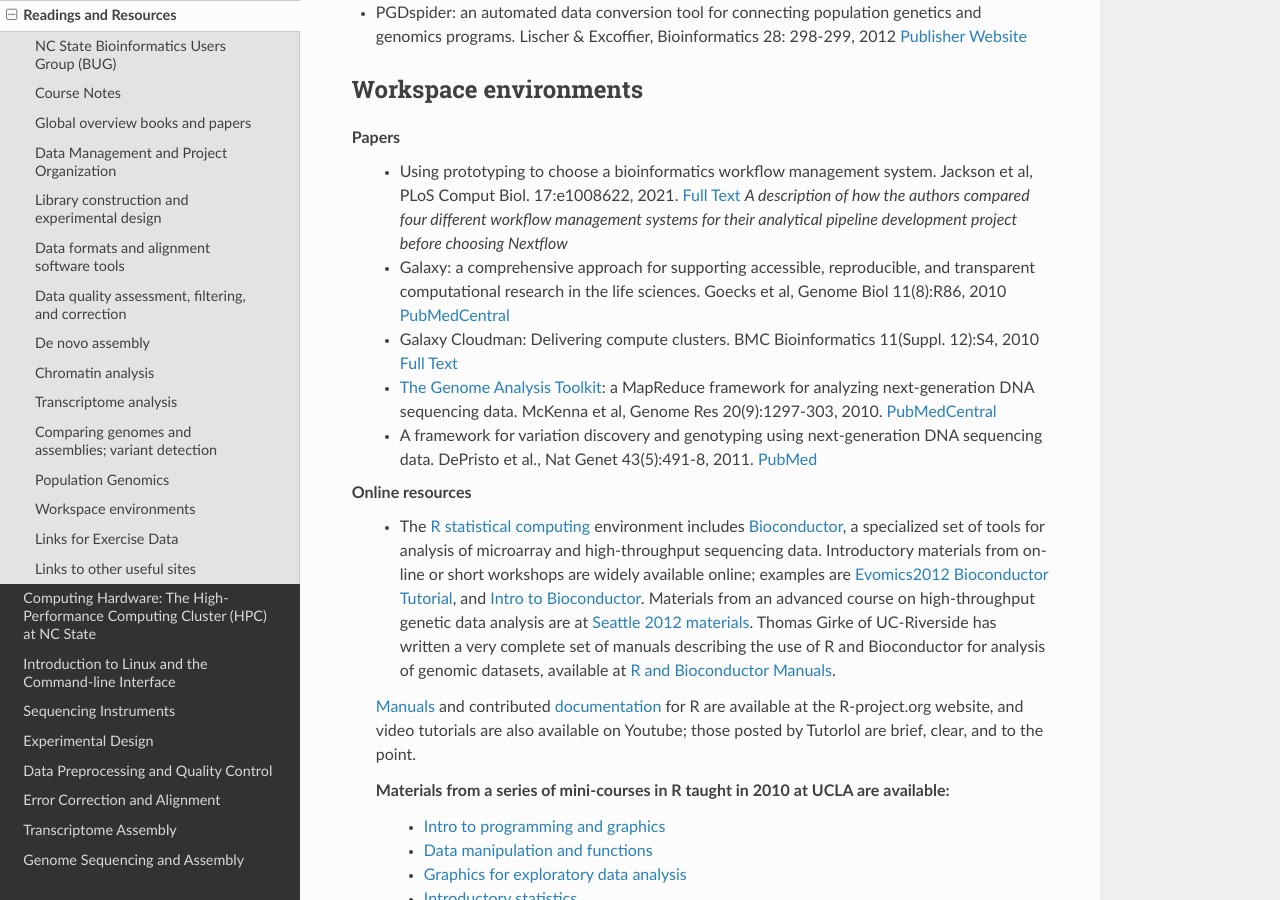
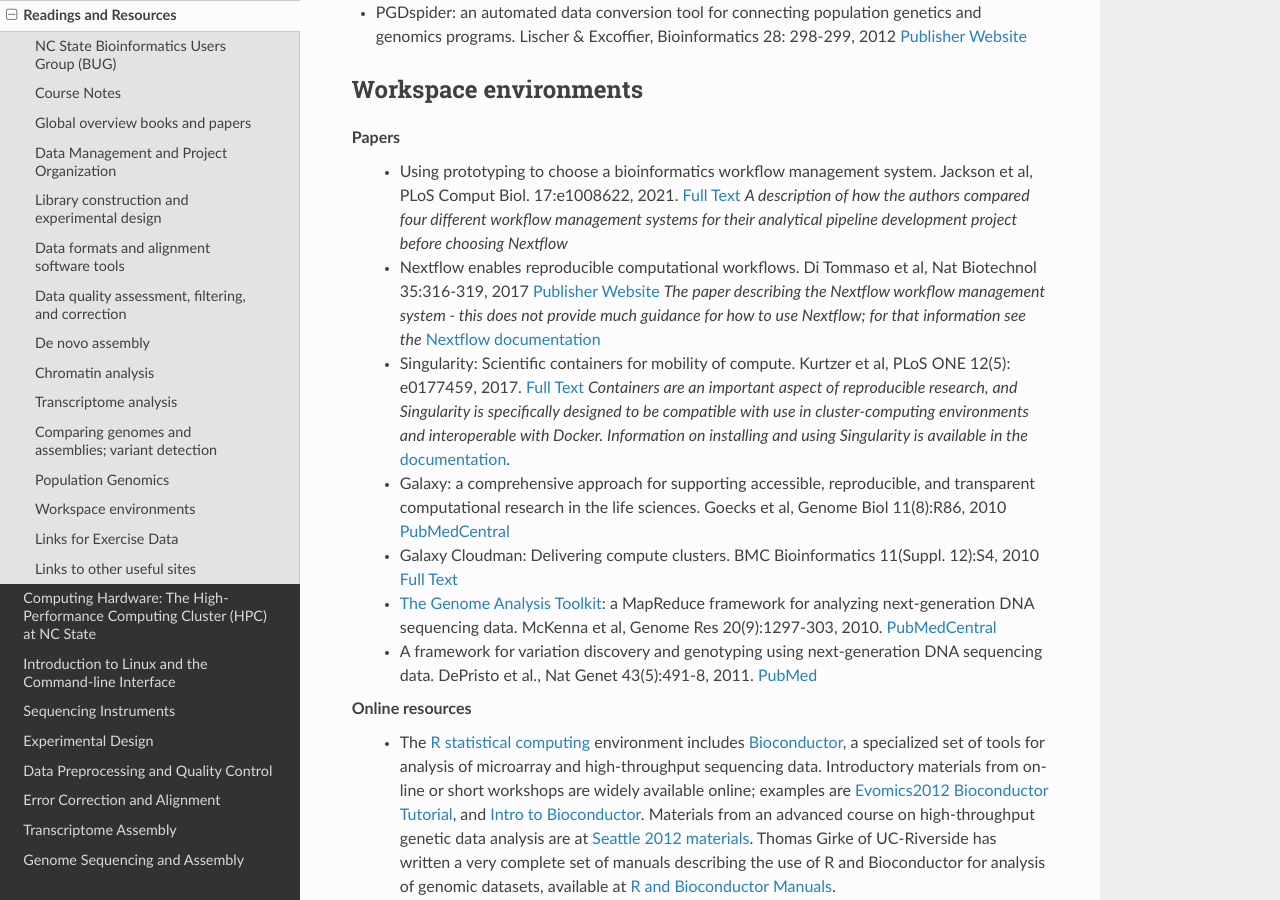
Before and after one commit to rwhetten/DeepSeqAnalysis, a Sphinx documentation site: the page built from docs/source/readings.rst, in a window 1280 px wide and 900 px high, scrolled down 7615 px. Built offline with Sphinx 7.4.7 and the Read the Docs theme 2.0.0, drawn with Linux system fonts in a browser that asks for light colours; some of the changed text lies outside the part shown.

Commit message:
Update readings.rst
Update references and links

```diff
--- a/docs/source/readings.rst
+++ b/docs/source/readings.rst
@@ -195,6 +195,8 @@
 **********************
 Papers
   + Using prototyping to choose a bioinformatics workflow management system. Jackson et al, PLoS Comput Biol. 17:e1008622, 2021. `Full Text <https://doi.org/10.1371/journal.pcbi.1008622>`_ *A description of how the authors compared four different workflow management systems for their analytical pipeline development project before choosing Nextflow*
+  + Nextflow enables reproducible computational workflows. Di Tommaso et al, Nat Biotechnol 35:316-319, 2017 `Publisher Website <https://www.nature.com/articles/nbt.3820>`_ *The paper describing the Nextflow workflow management system - this does not provide much guidance for how to use Nextflow; for that information see the* `Nextflow documentation <https://www.nextflow.io/docs/latest/index.html>`_
+  + Singularity: Scientific containers for mobility of compute. Kurtzer et al,  PLoS ONE 12(5): e0177459, 2017. `Full Text <https://doi.org/10.1371/journal.pone.0177459>`_ *Containers are an important aspect of reproducible research, and Singularity is specifically designed to be compatible with use in cluster-computing environments and interoperable with Docker. Information on installing and using Singularity is available in the* `documentation <https://sylabs.io/guides/3.5/user-guide/index.html>`_.
   + Galaxy: a comprehensive approach for supporting accessible, reproducible, and transparent computational research in the life sciences. Goecks et al, Genome Biol 11(8):R86, 2010 `PubMedCentral <http://www.ncbi.nlm.nih.gov/pmc/articles/PMC2945788>`_
   + Galaxy Cloudman: Delivering compute clusters. BMC Bioinformatics 11(Suppl. 12):S4, 2010 `Full Text <http://www.biomedcentral.com/content/pdf/1471-2105-11-S12-S4.pdf>`_
   + `The Genome Analysis Toolkit <http://www.broadinstitute.org/gsa/wiki/index.php/The_Genome_Analysis_Toolkit>`_: a MapReduce framework for analyzing next-generation DNA sequencing data. McKenna et al, Genome Res 20(9):1297-303, 2010. `PubMedCentral <http://www.ncbi.nlm.nih.gov/pmc/articles/PMC2928508>`_
```
Also changed, not shown: other parts of docs/source/readings.rst (+1 -1 lines).
